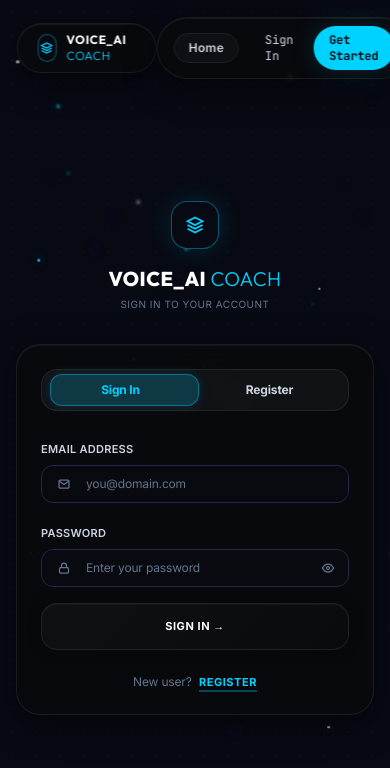
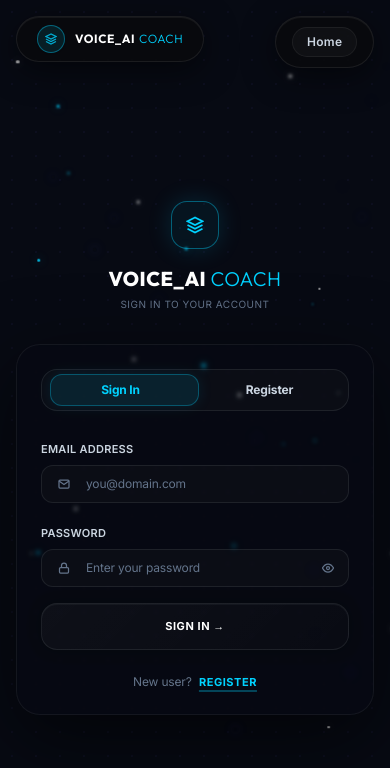
Before and after one commit to rajatverma777/voice-ai-interview, a React (Create React App) app in the folder frontend/: page /auth in a window 390 px wide. Shown: the top 768 px of the page. Built offline with nearby package versions, Linux system fonts and the light colour scheme; the HTML template or start-up script is replaced by a standard one.

Commit message:
fix(auth,nav): prevent navbar collapse on transitions and implement transparent liquid auth layout with responsive mousedown tabs

```diff
--- a/frontend/src/components/Navbar.jsx
+++ b/frontend/src/components/Navbar.jsx
@@ -10,30 +10,79 @@ export default function Navbar() {
   const [loggingOut, setLoggingOut]       = useState(false);
   const [hoveredPath, setHoveredPath]     = useState(null);
   const [scrolled, setScrolled]           = useState(false);
+  const [isCollapsed, setIsCollapsed]     = useState(false);
 
   const containerRef = useRef(null);
+  const lastScrollY = useRef(0);
+
+  // Track pathname synchronously during render to prevent transition race conditions
+  const pathnameRef = useRef(location.pathname);
+  pathnameRef.current = location.pathname;
+
+  const lastPathname = useRef(location.pathname);
+  const lastRouteTransitionTime = useRef(0);
+  if (lastPathname.current !== location.pathname) {
+    lastPathname.current = location.pathname;
+    lastRouteTransitionTime.current = Date.now();
+  }
+
+  const currentPath = useRef(location.pathname);
   const [indicatorStyle, setIndicatorStyle] = useState({ left: 0, width: 0, height: 0, opacity: 0 });
   const activePath = hoveredPath || location.pathname;
 
-  // Track scroll position to merge navbar capsules
+  // Track scroll direction and scroll position to auto fold/unfold navigation capsule
   useEffect(() => {
     const handleScroll = (e) => {
+      // Ignore scroll-based fold/unfold logic on the interview page to prevent chat history scrolls from collapsing/expanding it
+      if (pathnameRef.current === '/interview') return;
+
+      // Ignore scroll events for 500ms after a route transition to prevent scroll-restoration/layout shifts from folding the navbar
+      if (Date.now() - lastRouteTransitionTime.current < 500) return;
+
+      // If route changed, reset lastScrollY and ignore this scroll event to prevent layout/scroll resets from collapsing the navbar
+      if (currentPath.current !== pathnameRef.current) {
+        currentPath.current = pathnameRef.current;
+        const target = e.target;
+        lastScrollY.current = target === document
+          ? (window.scrollY || document.documentElement.scrollTop || document.body.scrollTop || 0)
+          : (target.scrollTop || 0);
+        return;
+      }
+
       const target = e.target;
       const scrollTop = target === document
         ? (window.scrollY || document.documentElement.scrollTop || document.body.scrollTop || 0)
         : (target.scrollTop || 0);
 
+      // Update scrolled state
       if (scrollTop > 20) {
         setScrolled(true);
       } else {
         setScrolled(false);
       }
+
+      // Auto collapse/unfold on scroll down/up
+      const diff = scrollTop - lastScrollY.current;
+      // Use 5px scroll diff threshold to ignore minor scroll jitters
+      if (Math.abs(diff) > 5) {
+        if (scrollTop <= 10) {
+          // Always unfold when reaching the top of the page
+          setIsCollapsed(false);
+        } else if (diff > 0) {
+          // Scrolling down - fold in icon by default
+          setIsCollapsed(true);
+        } else {
+          // Scrolling up - unfold
+          setIsCollapsed(false);
+        }
+      }
+      lastScrollY.current = scrollTop;
     };
 
-    // Use capturing phase (true) to intercept scroll events from any nested scrollable containers
+    // Use capturing phase (true) to intercept scroll events from nested containers
     window.addEventListener('scroll', handleScroll, true);
     return () => window.removeEventListener('scroll', handleScroll, true);
-  }, []);
+  }, [location.pathname]);
 
   // Update navigation indicator tab bounds dynamically
   useEffect(() => {
@@ -69,6 +118,8 @@ export default function Navbar() {
     return () => document.removeEventListener('mousedown', handler);
   }, []);
 
+  // No auto-collapse by default on page load/transition
+
   const handleLogout = async () => {
     setLoggingOut(true);
     setDropdownOpen(false);
@@ -80,35 +131,53 @@ export default function Navbar() {
   const initials = user?.username ? user.username.slice(0, 2).toUpperCase() : '?';
 
   return (
-    <nav className={`fixed top-4 left-1/2 -translate-x-1/2 z-50 w-[92%] xl:max-w-[1300px] flex items-center justify-between rounded-full border transition-all duration-500 ease-in-out ${
-      scrolled
-        ? 'bg-[#08080a]/80 backdrop-blur-2xl border-white/[0.07] shadow-[0_12px_40px_-10px_rgba(0,0,0,0.5)] pointer-events-auto'
-        : 'bg-transparent border-transparent pointer-events-none'
-    }`}>
-
-      {/* Left Brand Capsule */}
-      <div className={`transition-all duration-500 flex items-center justify-center pointer-events-auto ${
-        scrolled
-          ? 'bg-transparent border-transparent shadow-none px-5 py-2'
-          : 'glass rounded-full px-5 py-2 card-liquid hover:border-accent/35 hover:shadow-[0_0_20px_rgba(0,210,255,0.06)]'
-      }`}>
-        <Link to="/" className="flex items-center gap-2.5 group">
-          <div className="w-7 h-7 rounded-full bg-void/50 border border-accent/40 flex items-center justify-center text-accent shadow-sm group-hover:border-accent transition-all duration-300">
-            <svg width="12" height="12" viewBox="0 0 24 24" fill="none" stroke="currentColor" strokeWidth="2.5">
+    <>
+      {/* Left Brand Capsule Container */}
+      <div
+        className={`fixed top-4 z-50 transition-all duration-500 left-[4%] xl:left-[calc(50%-650px)] flex items-center justify-center ${
+          isCollapsed
+            ? 'opacity-0 max-w-0 px-0 py-0 overflow-hidden translate-x-12 scale-90 pointer-events-none border-transparent'
+            : scrolled
+              ? 'bg-[#08080a]/85 backdrop-blur-2xl border border-white/[0.08] shadow-[0_12px_40px_-10px_rgba(0,0,0,0.5)] px-5 py-2 rounded-full opacity-100 max-w-[400px]'
+              : 'glass rounded-full px-5 py-2 card-liquid hover:border-accent/35 hover:shadow-[0_0_20px_rgba(0,210,255,0.06)] opacity-100 max-w-[400px]'
+        }`}
+      >
+        <div className="flex items-center justify-center gap-2.5 whitespace-nowrap">
+          {/* Toggle Button (Layers Icon inside Cyan Circle) */}
+          <button
+            onClick={(e) => {
+              e.preventDefault();
+              e.stopPropagation();
+              setIsCollapsed(v => !v);
+            }}
+            className="w-7 h-7 rounded-full bg-accent/10 border border-accent/40 flex items-center justify-center text-accent shadow-sm hover:bg-accent/20 hover:border-accent hover:shadow-glow-sm hover:scale-105 transition-all duration-300 cursor-pointer"
+            title={isCollapsed ? "Expand Navigation" : "Collapse Navigation"}
+          >
+            <svg width="12" height="12" viewBox="0 0 24 24" fill="none" stroke="currentColor" strokeWidth="2.5" className={`transition-transform duration-500 ${isCollapsed ? 'rotate-180 text-accent' : 'text-accent/80'}`}>
               <path d="M12 2L2 7l10 5 10-5-10-5zM2 17l10 5 10-5M2 12l10 5 10-5"/>
             </svg>
-          </div>
-          <span className="font-display text-xs font-bold uppercase tracking-wider text-white">
-            VOICE_AI <span className="text-accent font-light">COACH</span>
-          </span>
+          </button>
+
+          <Link to="/" className="font-display text-xs font-bold uppercase tracking-wider text-white">
+            VOICE_AI<span className="text-accent font-light ml-1">COACH</span>
           </Link>
         </div>
+      </div>
 
-      {/* Right Navigation & Menu Capsule */}
-      <div className={`transition-all duration-500 flex items-center gap-2.5 pointer-events-auto ${
-        scrolled
-          ? 'bg-transparent border-transparent shadow-none px-4 py-2'
-          : 'glass rounded-full px-4 py-2 card-liquid hover:border-accent/35 hover:shadow-[0_0_20px_rgba(0,210,255,0.06)]'
+      {/* Right Collapsible Navigation & Menu Capsule Container */}
+      <div
+        className={`fixed top-4 z-50 transition-all duration-500 right-[4%] xl:right-[calc(50%-650px)] flex items-center ${
+          isCollapsed
+            ? 'w-11 h-11 p-0 justify-center rounded-full bg-[#08080a]/90 backdrop-blur-2xl border border-accent/40 shadow-glow active:scale-95'
+            : scrolled
+              ? 'bg-[#08080a]/85 backdrop-blur-2xl border border-white/[0.08] shadow-[0_12px_40px_-10px_rgba(0,0,0,0.5)] px-4 py-2 gap-3 rounded-full max-w-[1000px]'
+              : 'glass rounded-full px-4 py-2 card-liquid hover:border-accent/35 hover:shadow-[0_0_20px_rgba(0,210,255,0.06)] gap-3 max-w-[1000px]'
+        }`}
+      >
+        <div className={`transition-all duration-500 ease-in-out flex items-center gap-2.5 origin-right ${
+          isCollapsed
+            ? 'max-w-0 opacity-0 pointer-events-none overflow-hidden scale-90 -translate-x-5'
+            : 'max-w-[1000px] opacity-100'
         }`}>
           <div className="flex items-center gap-1.5 relative py-0.5" ref={containerRef}>
             {/* iOS Liquid Sliding Tab Indicator */}
@@ -158,7 +227,10 @@ export default function Navbar() {
             /* User dropdown */
             <div id="user-menu" className="relative ml-1">
               <button
-              onClick={() => setDropdownOpen(v => !v)}
+                onClick={(e) => {
+                  e.stopPropagation();
+                  setDropdownOpen(v => !v);
+                }}
                 className="flex items-center gap-2 px-3 py-1.5 rounded-full border border-border hover:border-accent/50 bg-void/50 btn-liquid group font-mono text-xs text-text-secondary hover:text-white"
               >
                 {/* Avatar */}
@@ -219,7 +291,8 @@ export default function Navbar() {
               )}
             </div>
           ) : (
-          /* Guest buttons */
+            /* Guest buttons (hidden on Auth page itself to avoid redundancy) */
+            pathnameRef.current !== '/auth' && (
               <div className="flex items-center gap-2 ml-1 font-mono text-xs">
                 <Link
                   to="/auth"
@@ -234,19 +307,39 @@ export default function Navbar() {
                   Get Started
                 </Link>
               </div>
+            )
           )}
         </div>
-    </nav>
+
+        {/* Collapsed Layers Icon Logo Button */}
+        {isCollapsed && (
+          <button
+            onClick={(e) => {
+              e.preventDefault();
+              e.stopPropagation();
+              setIsCollapsed(false);
+            }}
+            className="w-full h-full rounded-full flex items-center justify-center text-accent cursor-pointer hover:bg-white/5 active:scale-90 transition-all duration-300"
+            title="Expand Navigation"
+          >
+            <svg width="14" height="14" viewBox="0 0 24 24" fill="none" stroke="currentColor" strokeWidth="2.5" className="text-accent">
+              <path d="M12 2L2 7l10 5 10-5-10-5zM2 17l10 5 10-5M2 12l10 5 10-5"/>
+            </svg>
+          </button>
+        )}
+      </div>
+    </>
   );
 }
 
-function NavLink({ to, active, children, onMouseEnter, onMouseLeave }) {
+function NavLink({ to, active, children, onMouseEnter, onMouseLeave, onClick }) {
   return (
     <Link
       to={to}
       data-active={active}
       onMouseEnter={onMouseEnter}
       onMouseLeave={onMouseLeave}
+      onClick={onClick}
       className={`px-3.5 py-1.5 rounded-full text-xs font-semibold tracking-wide btn-liquid z-10 relative border transition-all duration-300 ${
         active
           ? 'border-transparent text-accent'
--- a/frontend/src/pages/AuthPage.jsx
+++ b/frontend/src/pages/AuthPage.jsx
@@ -13,6 +13,8 @@ export default function AuthPage() {
 
   const containerRef = useRef(null);
   const [indicatorStyle, setIndicatorStyle] = useState({ left: 0, width: 0, height: 0, opacity: 0 });
+  const [hoveredMode, setHoveredMode] = useState(null);
+  const activeMode = hoveredMode || mode;
 
   // Update tabs indicator coordinates dynamically
   useEffect(() => {
@@ -39,7 +41,7 @@ export default function AuthPage() {
     return () => {
       window.removeEventListener('resize', updateIndicator);
     };
-  }, [mode]);
+  }, [activeMode]);
 
   const handleChange = e => setForm(f => ({ ...f, [e.target.name]: e.target.value }));
 
@@ -81,7 +83,7 @@ export default function AuthPage() {
 
         {/* Brand header */}
         <div className="flex flex-col items-center mb-8 text-center font-sans">
-          <div className="w-12 h-12 rounded-2xl bg-void border border-accent/40 flex items-center justify-center text-accent shadow-glow mb-4">
+          <div className="w-12 h-12 rounded-2xl bg-accent/[0.05] border border-accent/40 flex items-center justify-center text-accent shadow-glow mb-4 card-liquid hover:bg-accent/[0.12] hover:scale-105 cursor-pointer">
             <svg width="18" height="18" viewBox="0 0 24 24" fill="none" stroke="currentColor" strokeWidth="2.5">
               <path d="M12 2L2 7l10 5 10-5-10-5zM2 17l10 5 10-5M2 12l10 5 10-5"/>
             </svg>
@@ -93,30 +95,32 @@ export default function AuthPage() {
         </div>
 
         {/* glass Card */}
-        <div className="glass rounded-3xl p-6 md:p-8 border border-border/80 shadow-glass relative">
+        <div className="bg-[#08080a]/10 backdrop-blur-[2px] border border-white/[0.06] shadow-[0_24px_80px_rgba(0,0,0,0.6)] card-liquid rounded-3xl p-6 md:p-8 relative">
 
           {/* Tab selector */}
-          <div className="flex rounded-2xl relative border border-white/[0.08] bg-white/[0.04] p-1 mb-6 font-sans text-xs" ref={containerRef}>
+          <div className="flex rounded-2xl relative border border-white/[0.08] hover:border-accent/30 bg-white/[0.02] p-1 mb-6 font-sans text-xs transition-all duration-300" ref={containerRef}>
             {/* iOS Liquid Sliding Tab Indicator */}
             <div
-              className="absolute bg-accent/20 border border-accent/40 rounded-xl pointer-events-none transition-all duration-[300ms] ease-[cubic-bezier(0.25,1,0.5,1)] shadow-[0_0_12px_rgba(0,210,255,0.15)]"
+              className="absolute bg-accent/[0.10] border border-accent/30 rounded-xl pointer-events-none shadow-[0_0_15px_rgba(0,210,255,0.1)]"
               style={{
                 transform: `translate3d(${indicatorStyle.left}px, -50%, 0)`,
                 width: `${indicatorStyle.width}px`,
                 height: `${indicatorStyle.height}px`,
                 top: '50%',
                 opacity: indicatorStyle.opacity,
-                transitionProperty: 'transform, width, opacity',
+                transition: 'transform 380ms cubic-bezier(0.25,1,0.5,1), width 380ms cubic-bezier(0.25,1,0.5,1), height 380ms cubic-bezier(0.25,1,0.5,1), opacity 380ms cubic-bezier(0.25,1,0.5,1)',
               }}
             />
             {['login', 'register'].map(m => (
               <button
                 key={m}
                 type="button"
-                data-active={mode === m}
-                onClick={() => { setMode(m); setError(''); setConfirmPassword(''); }}
-                className={`flex-1 py-2 font-bold rounded-xl btn-liquid relative z-10 text-center ${
-                  mode === m
+                data-active={activeMode === m}
+                onMouseEnter={() => setHoveredMode(m)}
+                onMouseLeave={() => setHoveredMode(null)}
+                onMouseDown={() => { setMode(m); setError(''); setConfirmPassword(''); }}
+                className={`flex-1 py-2 font-bold rounded-xl btn-liquid relative z-10 text-center transition-colors duration-300 ${
+                  activeMode === m
                     ? 'text-accent'
                     : 'text-text-secondary hover:text-white'
                 }`}
@@ -197,7 +201,7 @@ export default function AuthPage() {
           <p className="text-center text-text-muted text-xs mt-6 font-sans">
             {mode === 'login' ? "New user? " : 'Already have an account? '}
             <button
-              onClick={() => { setMode(mode === 'login' ? 'register' : 'login'); setError(''); setConfirmPassword(''); }}
+              onMouseDown={() => { setMode(mode === 'login' ? 'register' : 'login'); setError(''); setConfirmPassword(''); }}
               className="text-accent font-bold transition-colors uppercase tracking-wider underline decoration-accent/30 decoration-2 underline-offset-4 ml-1 text-[11px] btn-liquid"
             >
               {mode === 'login' ? 'Register' : 'Sign In'}
@@ -217,8 +221,10 @@ function InputField({ label, name, type, placeholder, value, onChange, icon }) {
   return (
     <div className="space-y-1.5 text-left font-sans">
       <label className="text-[11px] font-semibold text-text-secondary tracking-wide uppercase">{label}</label>
-      <div className={`relative rounded-xl border transition-all duration-200 ${
-        focused ? 'border-accent bg-panel/30 shadow-glow-sm' : 'border-border bg-panel/10'
+      <div className={`relative rounded-xl border transition-all duration-300 ${
+        focused
+          ? 'border-accent bg-accent/[0.02] shadow-[0_0_15px_rgba(0,210,255,0.15)]'
+          : 'border-white/[0.08] bg-white/[0.02] hover:border-accent/30'
       }`}>
         <span className={`absolute left-4 top-1/2 -translate-y-1/2 transition-colors ${
           focused ? 'text-accent' : 'text-text-muted'
```
Lines whose indentation alone changed are shown as unchanged.
